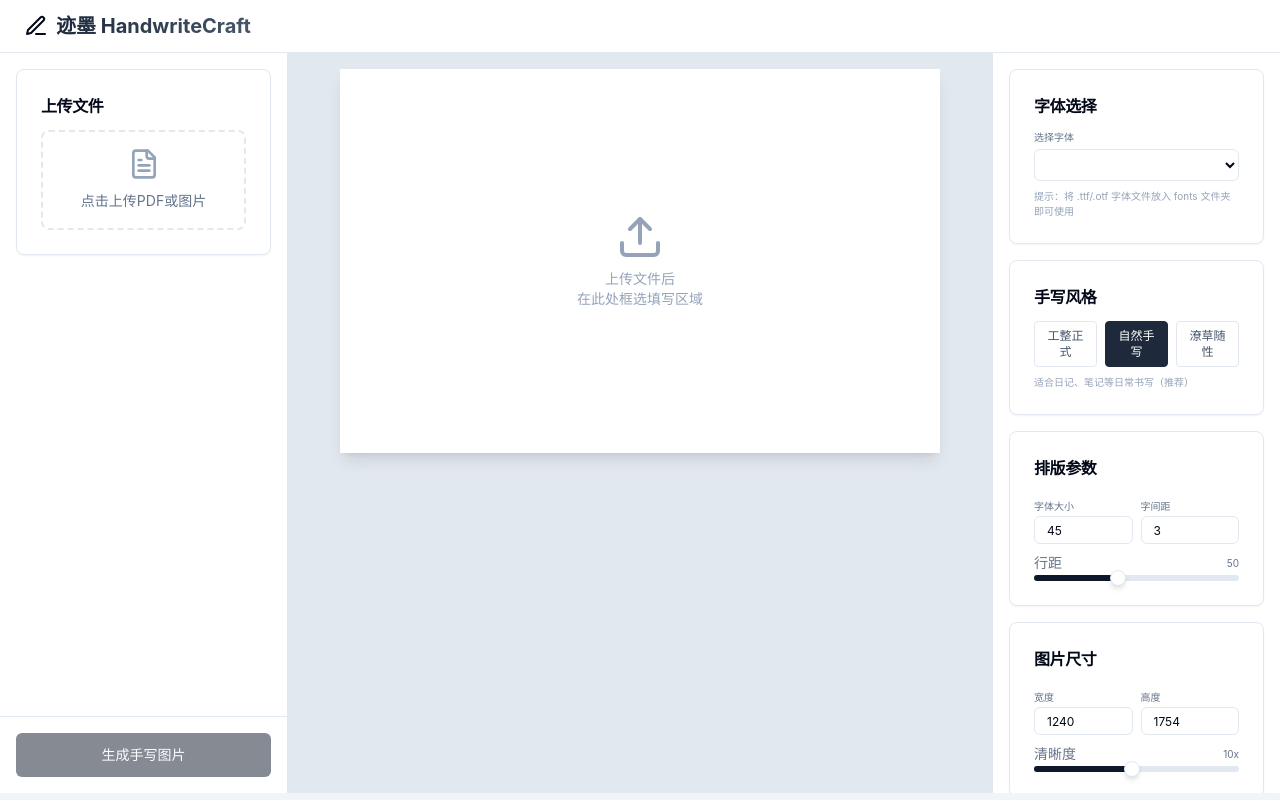
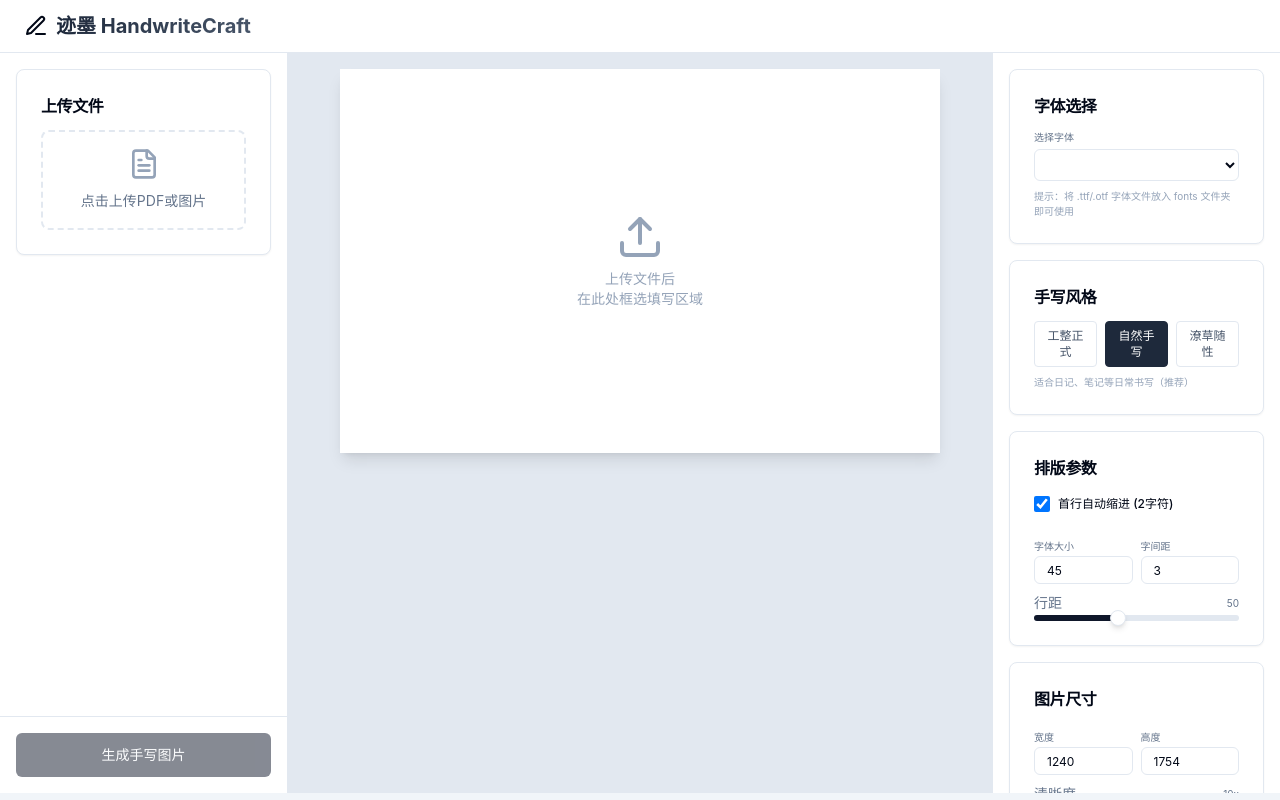
Before and after one commit to Eyjafjallaaa/HandwriteCraft, a Next.js app in the folder frontend/: page / in a window 1280 px wide. Built offline with nearby package versions, Linux system fonts and the light colour scheme.

Commit message:
feat: add auto-indent toggle across the full stack

```diff
--- a/frontend/src/app/api/generate/route.ts
+++ b/frontend/src/app/api/generate/route.ts
@@ -33,7 +33,8 @@ export async function POST(request: NextRequest) {
       wordSpacingSigma = 1.0,
       perturbThetaSigma = 0.015,
       // 字体参数
-      font = "PingFangShaoHuaTi-2.ttf"
+      font = "PingFangShaoHuaTi-2.ttf",
+      autoIndent = true
     } = body;
 
     // 创建临时文件
@@ -99,6 +100,12 @@ export async function POST(request: NextRequest) {
       "--word-spacing-sigma", wordSpacingSigma.toString(),
       "--perturb-theta-sigma", perturbThetaSigma.toString(),
     ];
+
+    if (autoIndent) {
+      pythonArgs.push("--auto-indent");
+    } else {
+      pythonArgs.push("--no-indent");
+    }
 
     console.log("执行Python脚本...");
     console.log("区域数量:", regions.length);
--- a/frontend/src/app/page.tsx
+++ b/frontend/src/app/page.tsx
@@ -43,6 +43,7 @@ export default function Home() {
   const [lineSpacingSigma, setLineSpacingSigma] = useState(1.5); // 行距波动
   const [wordSpacingSigma, setWordSpacingSigma] = useState(1.0); // 字间距波动
   const [perturbThetaSigma, setPerturbThetaSigma] = useState(0.015); // 角度波动/倾斜度
+  const [autoIndent, setAutoIndent] = useState(true); // 首行自动缩进
 
   // 手写风格预设
   const [handStyle, setHandStyle] = useState<"formal" | "natural" | "casual">("natural");
@@ -71,7 +72,7 @@ export default function Home() {
   };
 
   // 字体选择
-  const [fonts, setFonts] = useState<{name: string, file: string, path: string}[]>([]);
+  const [fonts, setFonts] = useState<{ name: string, file: string, path: string }[]>([]);
   const [selectedFont, setSelectedFont] = useState("PingFangShaoHuaTi-2.ttf");
   const [fontsLoading, setFontsLoading] = useState(false);
 
@@ -83,8 +84,8 @@ export default function Home() {
   // 图片缩放状态
   const [zoom, setZoom] = useState(100);
   const [isDragging, setIsDragging] = useState(false);
-  const [dragStart, setDragStart] = useState<{x: number, y: number} | null>(null);
-  const [pan, setPan] = useState({x: 0, y: 0});
+  const [dragStart, setDragStart] = useState<{ x: number, y: number } | null>(null);
+  const [pan, setPan] = useState({ x: 0, y: 0 });
 
   // PDF相关状态
   const [pdfFile, setPdfFile] = useState<File | null>(null);
@@ -94,13 +95,13 @@ export default function Home() {
   const [currentPage, setCurrentPage] = useState(1);
   const [totalPages, setTotalPages] = useState(0);
 
-  const [pageRegions, setPageRegions] = useState<{[page: number]: BoxRegion[]}>({});
+  const [pageRegions, setPageRegions] = useState<{ [page: number]: BoxRegion[] }>({});
 
   // 获取当前页的区域
   const regions = pageRegions[currentPage] || [];
   const [isSelecting, setIsSelecting] = useState(false);
-  const [selectionStart, setSelectionStart] = useState<{x: number, y: number} | null>(null);
-  const [selectionEnd, setSelectionEnd] = useState<{x: number, y: number} | null>(null);
+  const [selectionStart, setSelectionStart] = useState<{ x: number, y: number } | null>(null);
+  const [selectionEnd, setSelectionEnd] = useState<{ x: number, y: number } | null>(null);
 
   // 鼠标按键状态：null=无, 0=左键, 2=右键
   const [mouseButton, setMouseButton] = useState<number | null>(null);
@@ -345,7 +346,9 @@ export default function Home() {
           wordSpacingSigma,
           perturbThetaSigma,
           // 字体参数 - 全局默认字体
-          font: selectedFont
+          font: selectedFont,
+          // 首行缩进
+          autoIndent
         })
       });
 
@@ -358,7 +361,7 @@ export default function Home() {
       setPreviewUrl(data.image);
       setPreviewKey(Date.now());
       setZoom(100);
-      setPan({x: 0, y: 0});
+      setPan({ x: 0, y: 0 });
     } catch (error) {
       console.error("生成失败:", error);
       alert("生成失败，请重试");
@@ -419,7 +422,9 @@ export default function Home() {
           wordSpacingSigma,
           perturbThetaSigma,
           // 字体参数 - 全局默认字体
-          font: selectedFont
+          font: selectedFont,
+          // 首行缩进
+          autoIndent
         })
       });
 
@@ -467,7 +472,7 @@ export default function Home() {
   const handleZoomOut = () => setZoom(prev => Math.max(prev - 25, 25));
   const handleZoomReset = () => {
     setZoom(100);
-    setPan({x: 0, y: 0});
+    setPan({ x: 0, y: 0 });
   };
 
   return (
@@ -525,7 +530,7 @@ export default function Home() {
                 </CardHeader>
                 <CardContent>
                   <p className="text-xs text-slate-600 mb-2">
-                    <span className="font-medium">左键拖动</span>：框选区域<br/>
+                    <span className="font-medium">左键拖动</span>：框选区域<br />
                     {previewUrl && <><span className="font-medium">右键拖动</span>：移动预览</>}
                   </p>
                   {regions.length > 0 && (
@@ -868,7 +873,7 @@ export default function Home() {
               <div className="w-full h-96 flex items-center justify-center text-slate-400">
                 <div className="text-center">
                   <Upload className="w-12 h-12 mx-auto mb-2" />
-                  <p className="text-sm">上传文件后<br/>在此处框选填写区域</p>
+                  <p className="text-sm">上传文件后<br />在此处框选填写区域</p>
                 </div>
               </div>
             )}
@@ -944,8 +949,7 @@ export default function Home() {
                 <div className="grid grid-cols-3 gap-2">
                   <button
                     onClick={() => applyHandStyle("formal")}
-                    className={`px-2 py-1.5 text-xs rounded border transition-colors ${
-                      handStyle === "formal"
+                    className={`px-2 py-1.5 text-xs rounded border transition-colors ${handStyle === "formal"
                       ? "bg-slate-800 text-white border-slate-800"
                       : "bg-white text-slate-600 border-slate-200 hover:border-slate-400"
                       }`}
@@ -954,8 +958,7 @@ export default function Home() {
                   </button>
                   <button
                     onClick={() => applyHandStyle("natural")}
-                    className={`px-2 py-1.5 text-xs rounded border transition-colors ${
-                      handStyle === "natural"
+                    className={`px-2 py-1.5 text-xs rounded border transition-colors ${handStyle === "natural"
                       ? "bg-slate-800 text-white border-slate-800"
                       : "bg-white text-slate-600 border-slate-200 hover:border-slate-400"
                       }`}
@@ -964,8 +967,7 @@ export default function Home() {
                   </button>
                   <button
                     onClick={() => applyHandStyle("casual")}
-                    className={`px-2 py-1.5 text-xs rounded border transition-colors ${
-                      handStyle === "casual"
+                    className={`px-2 py-1.5 text-xs rounded border transition-colors ${handStyle === "casual"
                       ? "bg-slate-800 text-white border-slate-800"
                       : "bg-white text-slate-600 border-slate-200 hover:border-slate-400"
                       }`}
@@ -987,6 +989,18 @@ export default function Home() {
                 <CardTitle className="text-base">排版参数</CardTitle>
               </CardHeader>
               <CardContent className="space-y-3">
+                <div className="flex items-center space-x-2 pt-1 pb-2">
+                  <input
+                    type="checkbox"
+                    id="auto-indent"
+                    checked={autoIndent}
+                    onChange={(e) => setAutoIndent(e.target.checked)}
+                    className="w-4 h-4 rounded border-slate-300 text-slate-800 focus:ring-slate-800"
+                  />
+                  <Label htmlFor="auto-indent" className="text-[12px] font-medium leading-none peer-disabled:cursor-not-allowed peer-disabled:opacity-70 cursor-pointer">
+                    首行自动缩进 (2字符)
+                  </Label>
+                </div>
                 <div className="grid grid-cols-2 gap-2">
                   <div>
                     <Label className="text-[10px] text-slate-500">字体大小</Label>
```
Also changed, not shown: 2 other files (tests, documents, lock files or other folders). Lines whose indentation alone changed are shown as unchanged.
